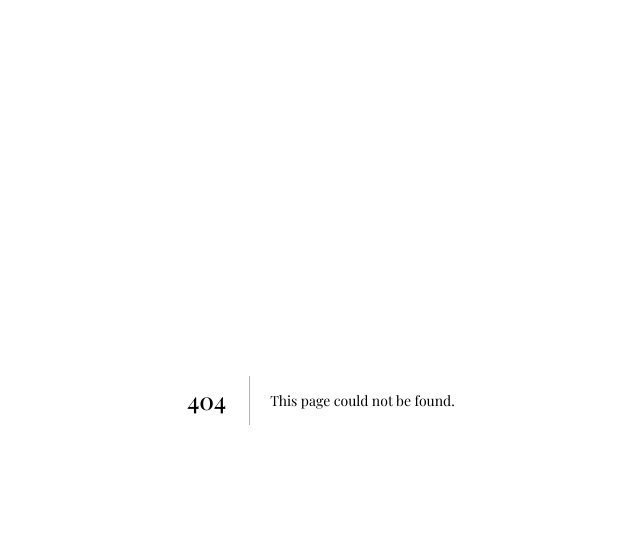
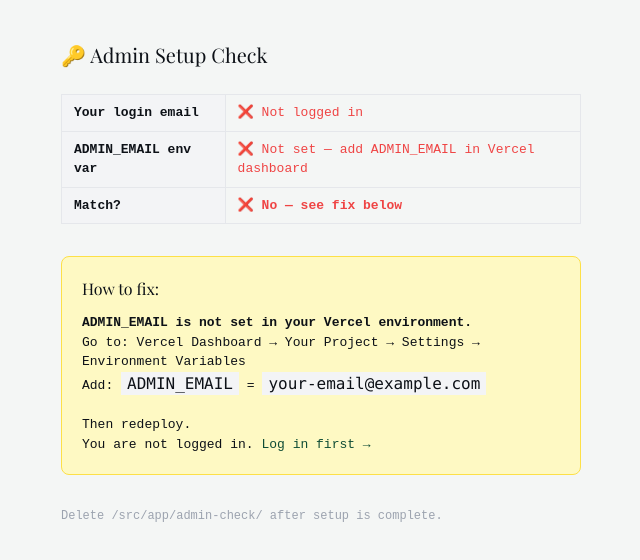
Before and after one commit to HamzaRafiqq/grantradar, a Next.js app: page /admin-check in a window 1280 px wide. Before the commit this address had no page. Shown: the top 560 px of the page, without its empty margins (319-959 px from the left). Built offline with nearby package versions, Linux system fonts and the light colour scheme; no server answers.

Commit message:
Add /admin-check debug page to diagnose ADMIN_EMAIL setup

```diff
--- /dev/null
+++ b/src/app/admin-check/page.tsx
@@ -0,0 +1,83 @@
+import { createClient } from '@/lib/supabase/server'
+
+// Temporary debug page — shows your current login email
+// Visit: /admin-check to see your email, then set ADMIN_EMAIL in Vercel
+export default async function AdminCheckPage() {
+  const supabase = await createClient()
+  const { data: { user } } = await supabase.auth.getUser()
+
+  const adminEmail = process.env.ADMIN_EMAIL
+  const currentEmail = user?.email ?? null
+  const isMatch = currentEmail === adminEmail
+
+  return (
+    <div style={{ fontFamily: 'monospace', padding: 40, maxWidth: 600, margin: '0 auto' }}>
+      <h1 style={{ fontSize: 20, marginBottom: 24 }}>🔑 Admin Setup Check</h1>
+
+      <table style={{ borderCollapse: 'collapse', width: '100%' }}>
+        <tbody>
+          <tr>
+            <td style={{ padding: '8px 12px', background: '#f3f4f6', fontWeight: 'bold', border: '1px solid #e5e7eb' }}>
+              Your login email
+            </td>
+            <td style={{ padding: '8px 12px', border: '1px solid #e5e7eb', color: currentEmail ? '#111' : '#ef4444' }}>
+              {currentEmail ?? '❌ Not logged in'}
+            </td>
+          </tr>
+          <tr>
+            <td style={{ padding: '8px 12px', background: '#f3f4f6', fontWeight: 'bold', border: '1px solid #e5e7eb' }}>
+              ADMIN_EMAIL env var
+            </td>
+            <td style={{ padding: '8px 12px', border: '1px solid #e5e7eb', color: adminEmail ? '#111' : '#ef4444' }}>
+              {adminEmail ?? '❌ Not set — add ADMIN_EMAIL in Vercel dashboard'}
+            </td>
+          </tr>
+          <tr>
+            <td style={{ padding: '8px 12px', background: '#f3f4f6', fontWeight: 'bold', border: '1px solid #e5e7eb' }}>
+              Match?
+            </td>
+            <td style={{ padding: '8px 12px', border: '1px solid #e5e7eb', color: isMatch ? '#16a34a' : '#ef4444', fontWeight: 'bold' }}>
+              {isMatch ? '✅ Yes — /admin should work' : '❌ No — see fix below'}
+            </td>
+          </tr>
+        </tbody>
+      </table>
+
+      {!isMatch && (
+        <div style={{ marginTop: 32, background: '#fef9c3', border: '1px solid #fde047', borderRadius: 8, padding: 20 }}>
+          <h2 style={{ fontSize: 16, marginBottom: 12 }}>How to fix:</h2>
+          {!adminEmail && (
+            <p>
+              <strong>ADMIN_EMAIL is not set in your Vercel environment.</strong>
+              <br />Go to: Vercel Dashboard → Your Project → Settings → Environment Variables
+              <br />Add: <code style={{ background: '#f3f4f6', padding: '2px 6px' }}>ADMIN_EMAIL</code> = <code style={{ background: '#f3f4f6', padding: '2px 6px' }}>{currentEmail ?? 'your-email@example.com'}</code>
+              <br /><br />Then redeploy.
+            </p>
+          )}
+          {adminEmail && currentEmail && !isMatch && (
+            <p>
+              <strong>Email mismatch.</strong> You&apos;re logged in as <code style={{ background: '#f3f4f6', padding: '2px 6px' }}>{currentEmail}</code> but ADMIN_EMAIL is set to <code style={{ background: '#f3f4f6', padding: '2px 6px' }}>{adminEmail}</code>.
+              <br /><br />
+              Either:
+              <br />• Log in with <strong>{adminEmail}</strong>, or
+              <br />• Change ADMIN_EMAIL in Vercel to <strong>{currentEmail}</strong>
+            </p>
+          )}
+          {!currentEmail && (
+            <p>You are not logged in. <a href="/login" style={{ color: '#0F4C35' }}>Log in first →</a></p>
+          )}
+        </div>
+      )}
+
+      {isMatch && (
+        <div style={{ marginTop: 32, background: '#dcfce7', border: '1px solid #86efac', borderRadius: 8, padding: 20 }}>
+          <strong>✅ Everything looks good!</strong> Visit <a href="/admin" style={{ color: '#0F4C35' }}>/admin</a>
+        </div>
+      )}
+
+      <p style={{ marginTop: 32, fontSize: 12, color: '#9ca3af' }}>
+        Delete /src/app/admin-check/ after setup is complete.
+      </p>
+    </div>
+  )
+}
```
